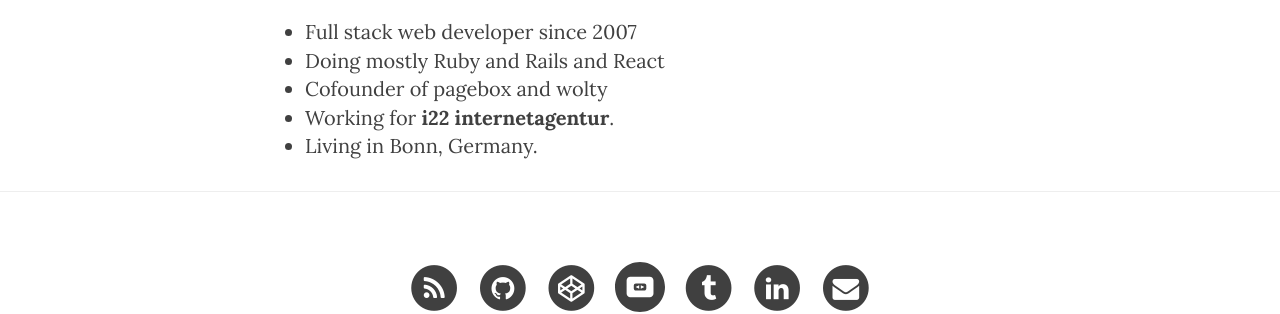
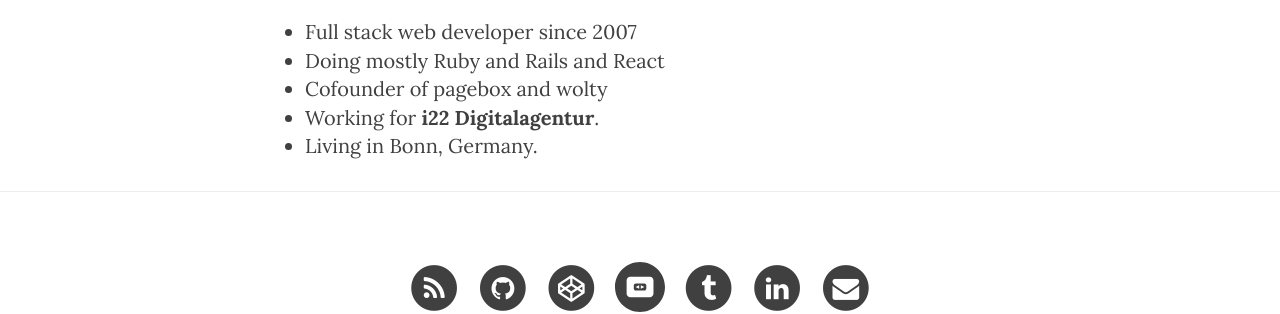
Before and after one commit to fsainz/fsainz.github.com, a Jekyll site: the page built from about.html, in a window 1280 px wide. Shown: the part 177-491 px from the top of the page. Built offline with Jekyll 4.4.1, drawn with Linux system fonts in a browser that asks for light colours; nearby versions of some CDN libraries.

Commit message:
change company name

```diff
--- a/about.html
+++ b/about.html
@@ -10,6 +10,6 @@ description: "This is what I do."
   <li>Full stack web developer since 2007</li>
   <li>Doing mostly Ruby and Rails and React</li>
   <li>Cofounder of pagebox and wolty</a></li>
-  <li>Working for <strong><a href="https://www.i22.de/" target="_blank">i22 internetagentur</a></strong>.</li>
+  <li>Working for <strong><a href="https://www.i22.de/" target="_blank">i22 Digitalagentur</a></strong>.</li>
   <li>Living in Bonn, Germany.</a></li>
 </ul>
```
